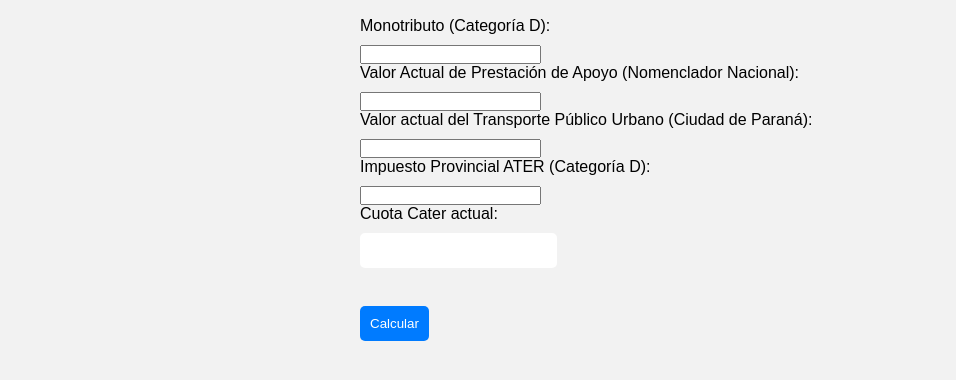
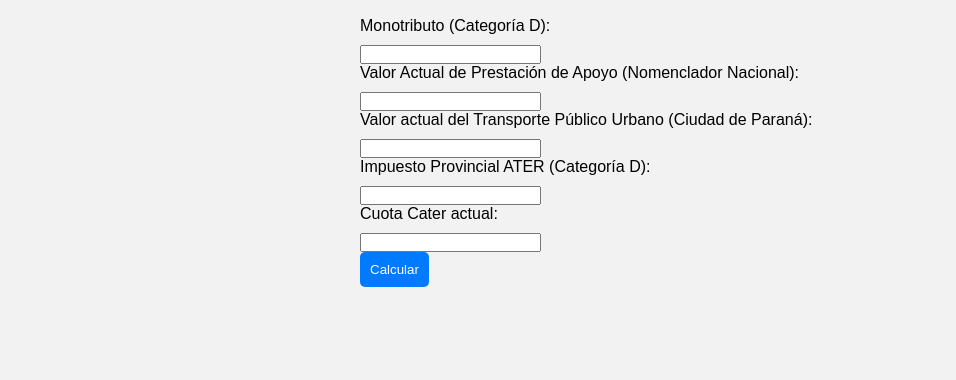
Before and after one commit to mauroheinrich/meat, a plain HTML site: page index.html in a window 1280 px wide. Shown: the part 148-528 px from the top of the page, without its empty margins (0-956 px from the left). Drawn offline with Linux system fonts and the light colour scheme.

Commit message:
Update index.html

```diff
--- a/index.html
+++ b/index.html
@@ -29,7 +29,7 @@
 			<input type="decimal" id="ATER" name="ATER" required><br>
 
 			<label for="CC">Cuota Cater actual:</label>
-			<input type="number" id="CC" name="CC" required><br>
+			<input type="decimal" id="CC" name="CC" required><br>
 
 			<input type="submit" value="Calcular" id="btn-calcular">
 		</form>
```
